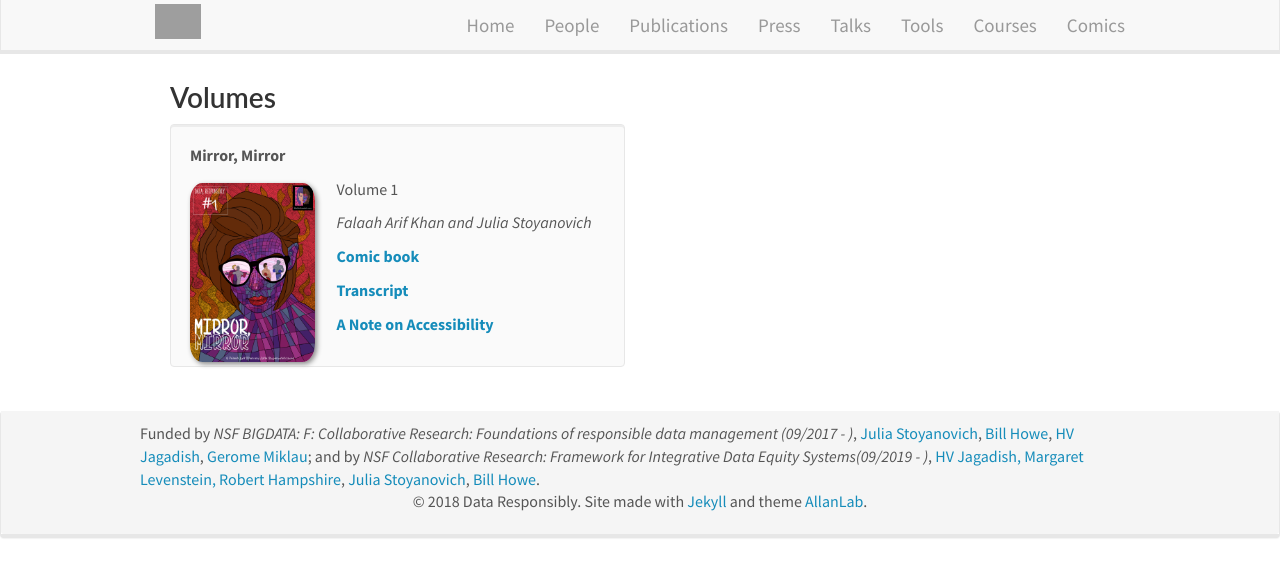
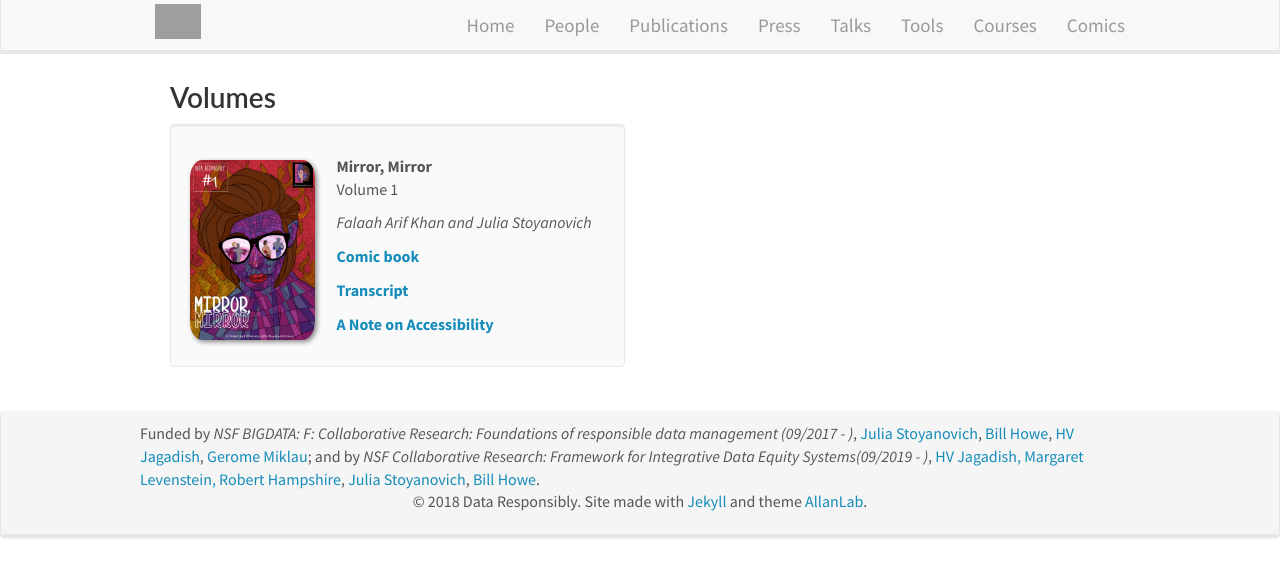
Before and after one commit to DataResponsibly/DataResponsibly.github.io, a Jekyll site: the page built from _pages/comics.md, in a window 1280 px wide. Shown: the top 577 px of the page. Built offline with Jekyll 4.4.1, drawn with Linux system fonts in a browser that asks for light colours; nearby versions of some CDN libraries; grey boxes are pictures that could not be loaded.

Commit message:
adjust cover size

```diff
--- a/_pages/comics.md
+++ b/_pages/comics.md
@@ -20,8 +20,9 @@
 
 <div class="col-sm-6">
  <div class="well">
+  <img src="{{ site.url }}{{ site.baseurl }}/images/{{ comi.image }}" class="img-responsive" width="30%" style="float: left" />
+
   <pubtit>{{ comi.title }}</pubtit>
-  <img src="{{ site.url }}{{ site.baseurl }}/images/{{ comi.image }}" class="img-responsive" width="30%" style="float: left" />
   <p>{{ comi.description }}</p>
   <p><em>{{ comi.authors }}</em></p>
 
```
